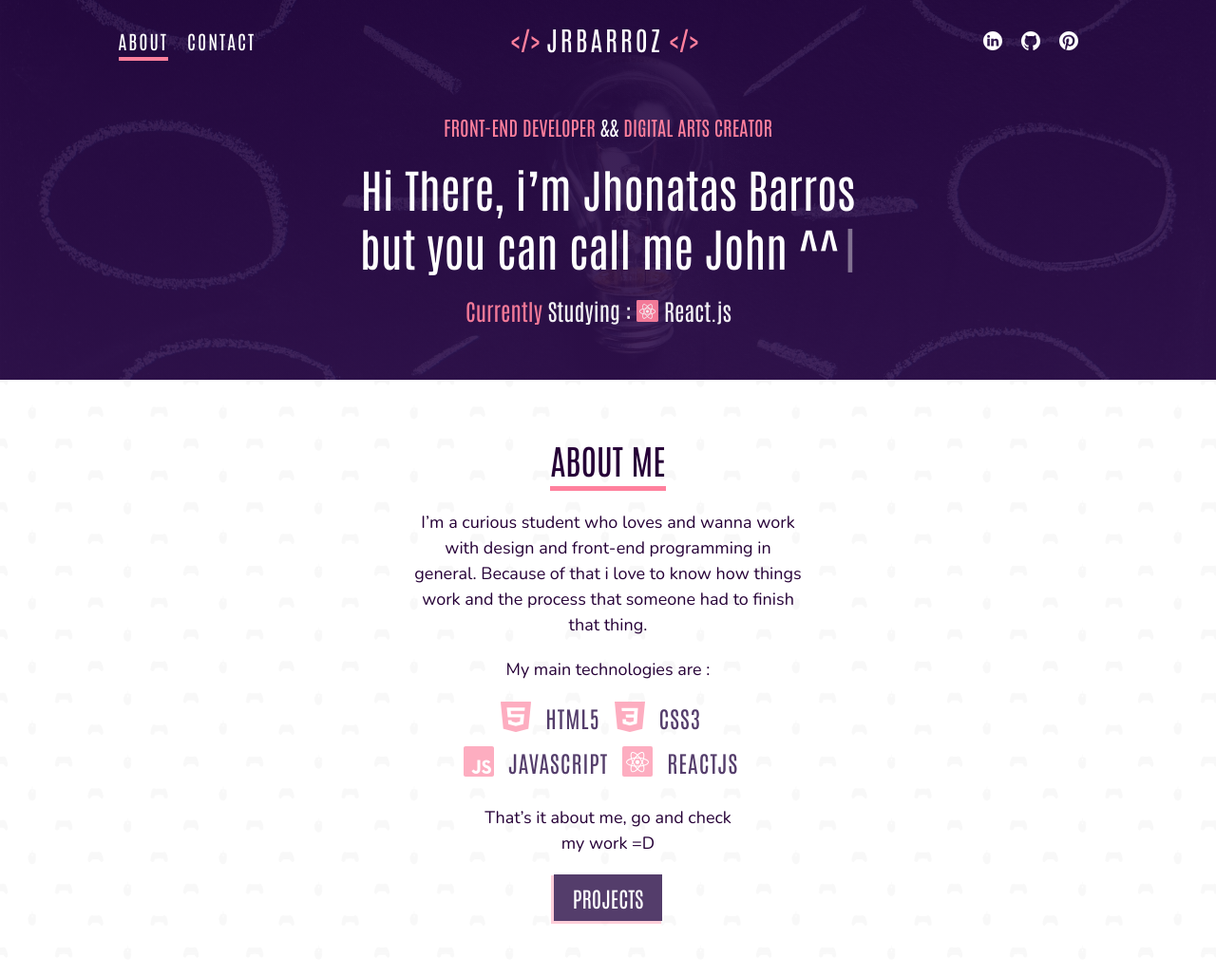
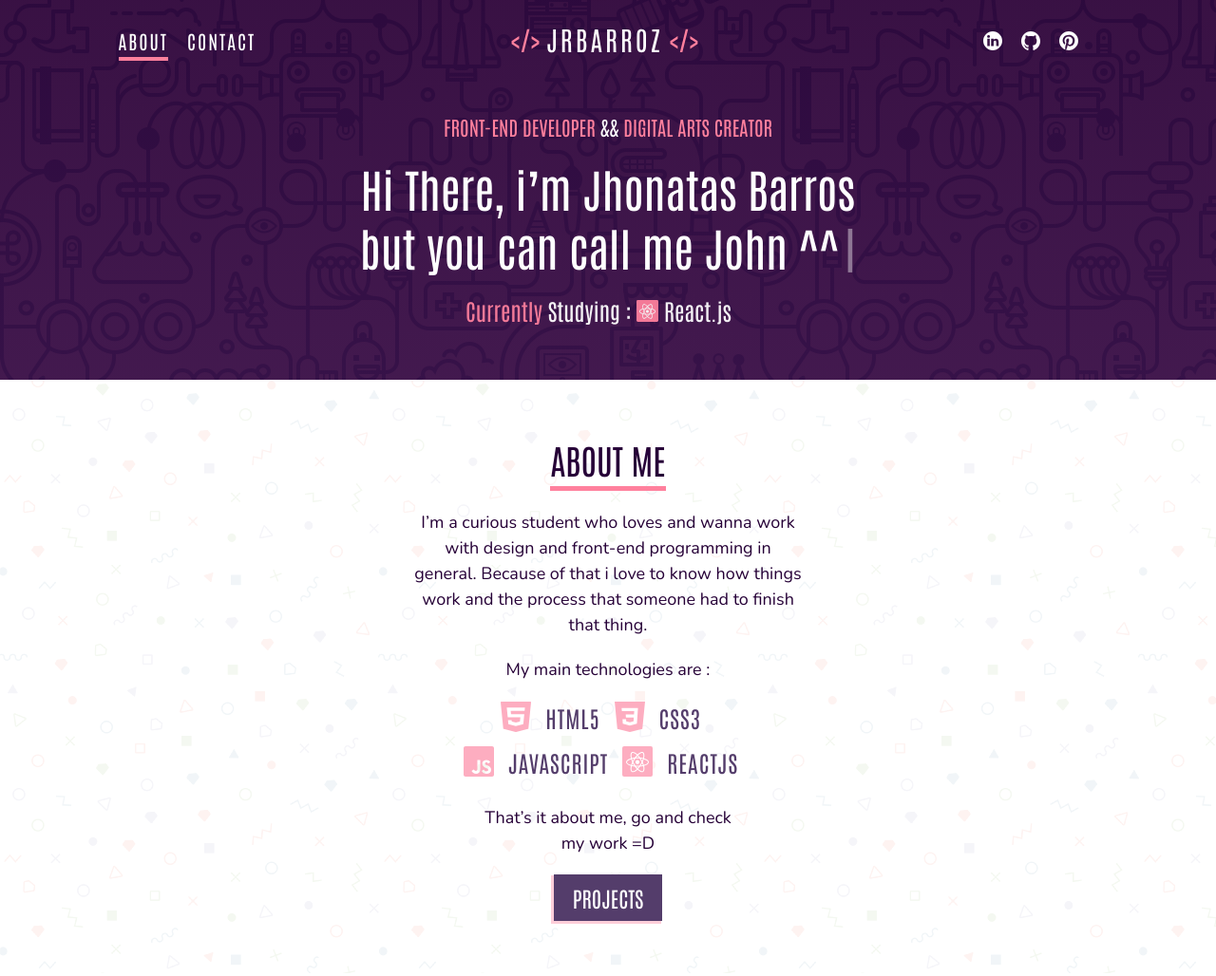
Before and after one commit to JRBARROZ/mysite, a plain HTML site: page index.html in a window 1280 px wide. Shown: the top 1028 px of the page at 95% size. Drawn offline with nearby package versions, Linux system fonts and the light colour scheme.

Commit message:
adjusting time of animations and change background / textures

```diff
--- a/css/style.css
+++ b/css/style.css
@@ -24,10 +24,10 @@ ul {
     display: flex;
     justify-content: center;
     position: relative;
-    background-image: url('../images/ideia.jpeg');
-    background-size: cover;
-    background-position: center;
-    background-repeat: no-repeat;
+    background-image: url('../images/science.png');
+    /* background-size: cover; */
+    /* background-position: center; */
+    background-repeat: repeat;
 
 }
 .menu-burger {
@@ -170,7 +170,7 @@ ul {
     display: flex;
     position: relative;
     justify-content: center;
-    background-image: url('../images/Texture.png');
+    background-image: url('../images/texture2.png');
     background-repeat: repeat;
 }
 .about-container{
@@ -450,7 +450,7 @@ ul {
 }
 /* js */
 .about.active , .contact.active{
-    animation: animationSections 2s forwards;
+    animation: animationSections 1s forwards;
 }
 /* Animations */
 @keyframes animationSections {
--- a/index.html
+++ b/index.html
@@ -87,7 +87,7 @@
             </div>
         </div>
     </section>
-    <section class="about js-scroll" >
+    <section class="about js-scroll active" >
         <div class="about-container" id="sobre">
             <div class="title">
                 <h1>ABOUT ME</h1>
--- a/js/main.js
+++ b/js/main.js
@@ -47,9 +47,6 @@ function smoothScroll(){
     })
 }
 function scrollSections (){
-    setTimeout(() =>{
-        sections[0].classList.add('active');
-    }, 5000);
     window.addEventListener('scroll', () => {
         const height = window.innerHeight * 0.8;
         sections.forEach((item) => {
```
Also changed, not shown: images/bg.jpg (added), images/science.png (added), images/texture2.png (added).
